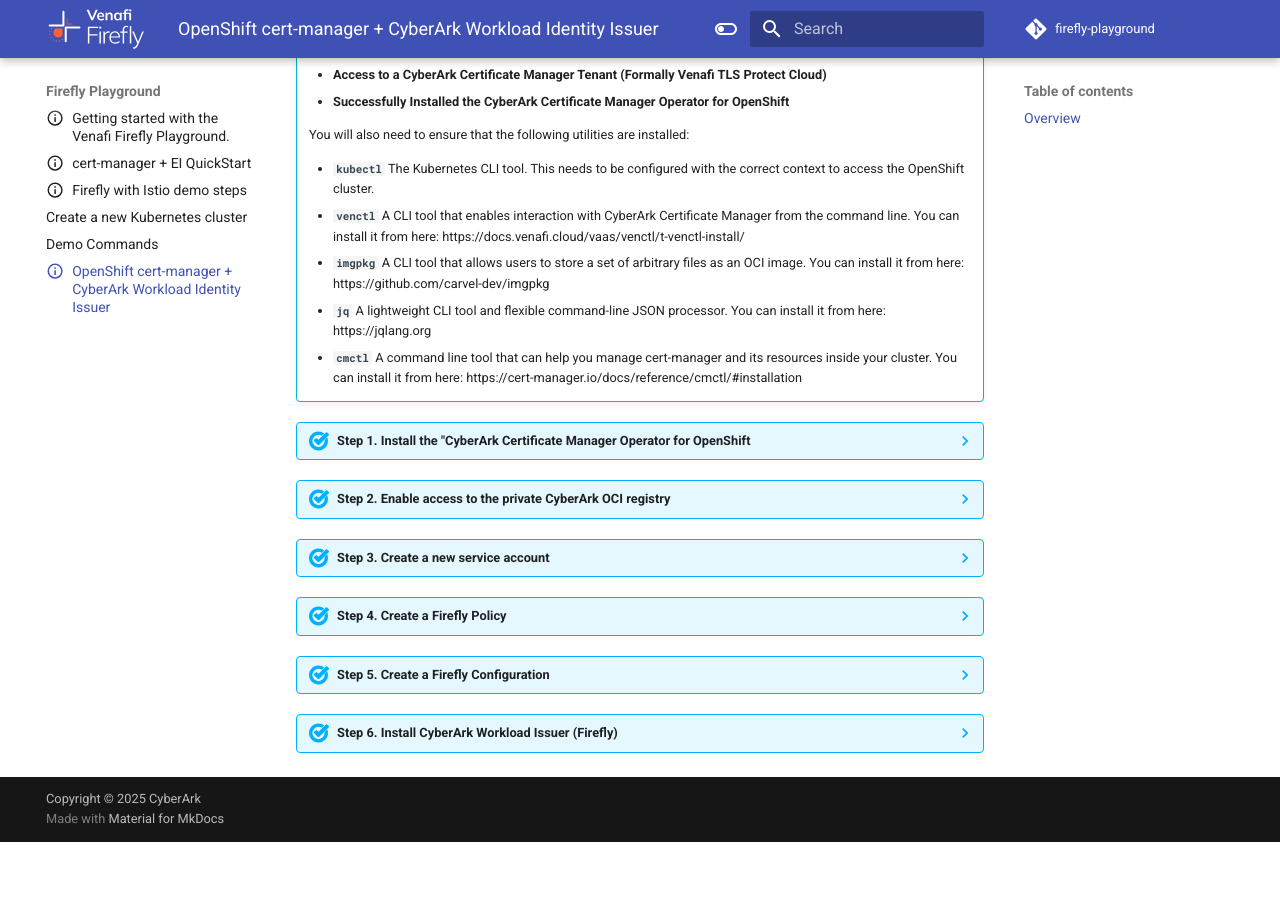
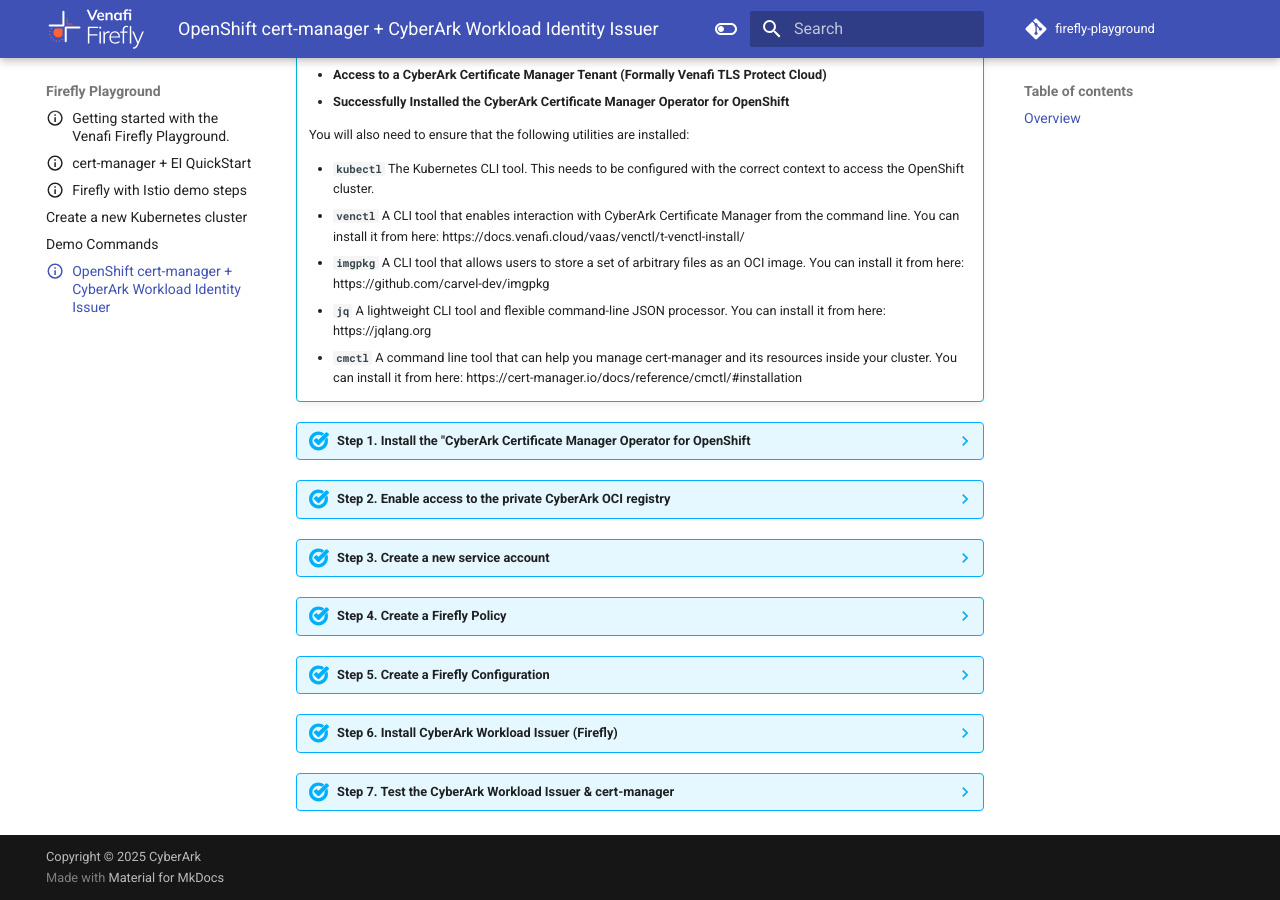
Before and after one commit to Venafi/firefly-playground, an MkDocs documentation site: the page built from docs/os-quick-start.md, in a window 1280 px wide and 900 px high, scrolled down 1173 px. Built offline with MkDocs 1.6.1 and Material for MkDocs 9.7.7, drawn with Linux system fonts in a browser that asks for light colours; comment, search, counter and statistics services are not loaded; the version menu is left out; before the commit the page ends 2015 px from its top, so only the background shows below that; some of the changed lines change nothing that is shown.

Commit message:
openshift guide revisions

````diff
--- a/docs/os-quick-start.md
+++ b/docs/os-quick-start.md
@@ -436,3 +436,30 @@
     EOF
 
     ```
+
+
+??? abstract "Step 7. Test the CyberArk Workload Issuer & cert-manager "
+
+    In this step we will install CyberArk Workload Issuer (Firefly) using the Venafi Operator
+
+
+    ```sh title="Command"
+    kubectl apply -f - <<EOF
+    kind: Certificate
+    apiVersion: cert-manager.io/v1
+    metadata:
+      name: 6goats.acme.com
+      namespace: cyberark
+      annotations:
+         firefly.venafi.com/policy-name: Firefly Playground
+    spec:
+      privateKey:
+        rotationPolicy: Always
+      secretName: 6goats.acme.com
+      commonName: 6goats.acme.com
+      issuerRef:
+        name: firefly
+        kind: Issuer
+        group: firefly.venafi.com
+    EOF
+    ```
````
